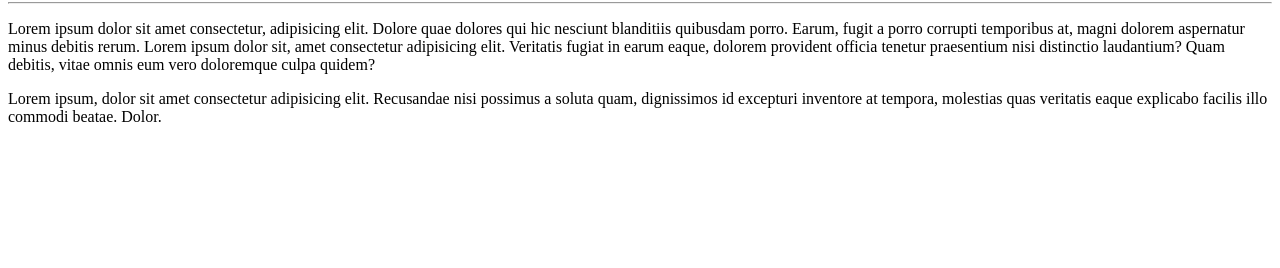
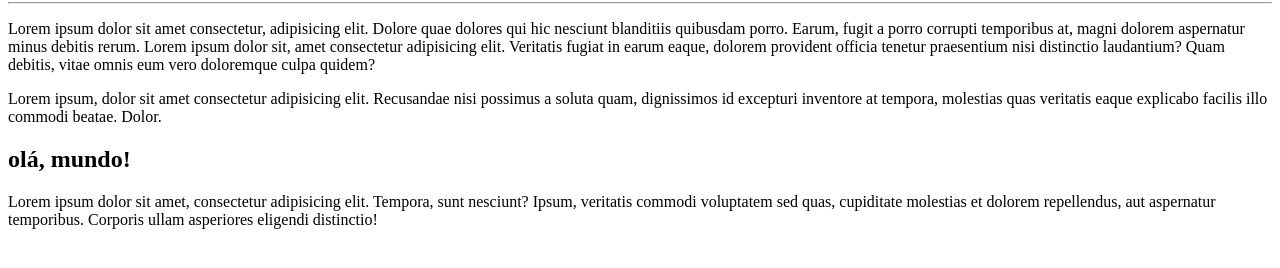
Before and after one commit to J0A0Pedro/Hello-World, a plain HTML site: page site-exemplo/index.html in a window 1280 px wide. Shown: the part 78-346 px from the top of the page. Drawn offline with Linux system fonts and the light colour scheme.

Commit message:
adicionei h2/p

```diff
--- a/site-exemplo/index.html
+++ b/site-exemplo/index.html
@@ -11,5 +11,8 @@
     <hr>
     <p>Lorem ipsum dolor sit amet consectetur, adipisicing elit. Dolore quae dolores qui hic nesciunt blanditiis quibusdam porro. Earum, fugit a porro corrupti temporibus at, magni dolorem aspernatur minus debitis rerum. Lorem ipsum dolor sit, amet consectetur adipisicing elit. Veritatis fugiat in earum eaque, dolorem provident officia tenetur praesentium nisi distinctio laudantium? Quam debitis, vitae omnis eum vero doloremque culpa quidem?</p>
     <p>Lorem ipsum, dolor sit amet consectetur adipisicing elit. Recusandae nisi possimus a soluta quam, dignissimos id excepturi inventore at tempora, molestias quas veritatis eaque explicabo facilis illo commodi beatae. Dolor.</p>
+
+    <h2>olá, mundo!</h2>
+    <p>Lorem ipsum dolor sit amet, consectetur adipisicing elit. Tempora, sunt nesciunt? Ipsum, veritatis commodi voluptatem sed quas, cupiditate molestias et dolorem repellendus, aut aspernatur temporibus. Corporis ullam asperiores eligendi distinctio!</p>
 </body>
 </html>
```
